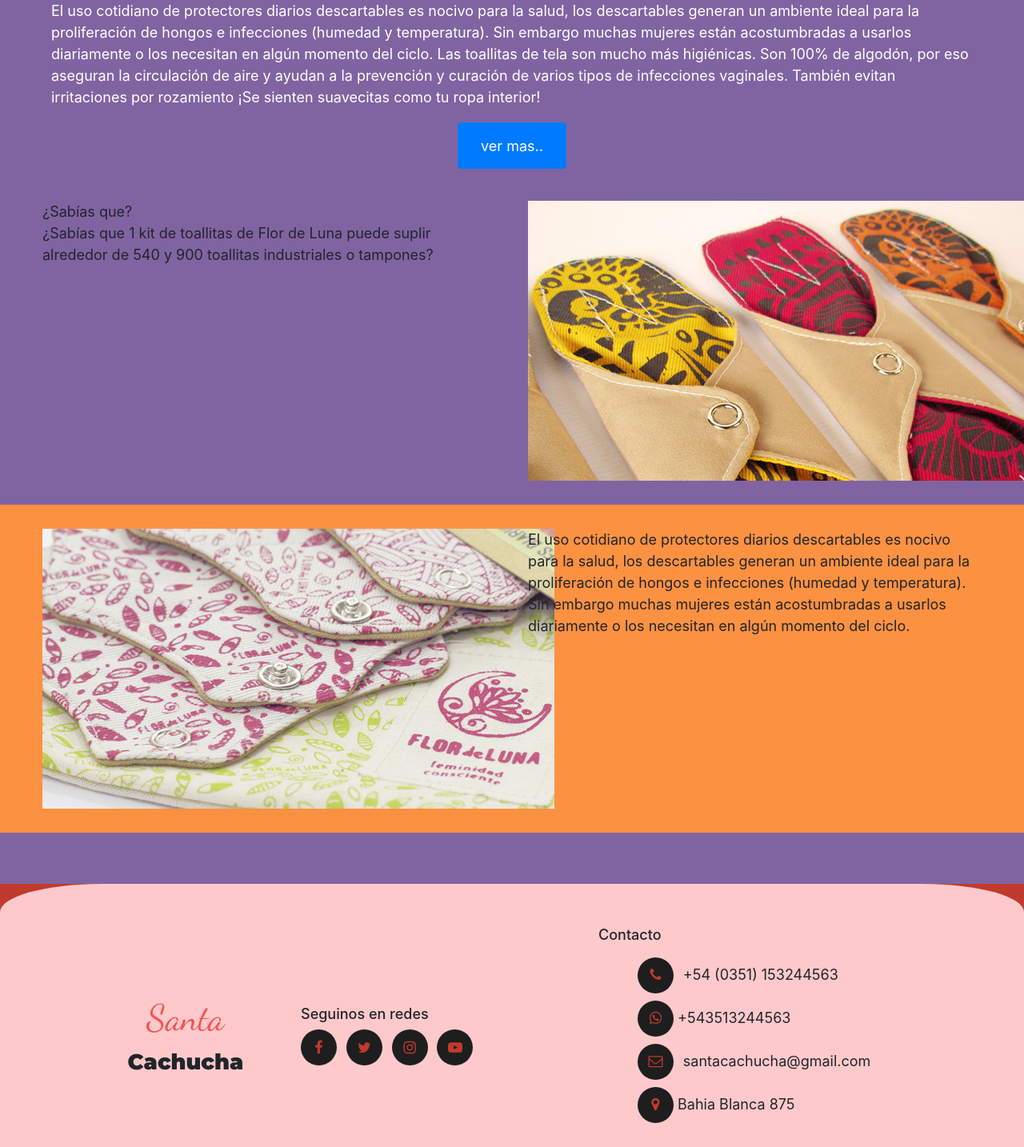
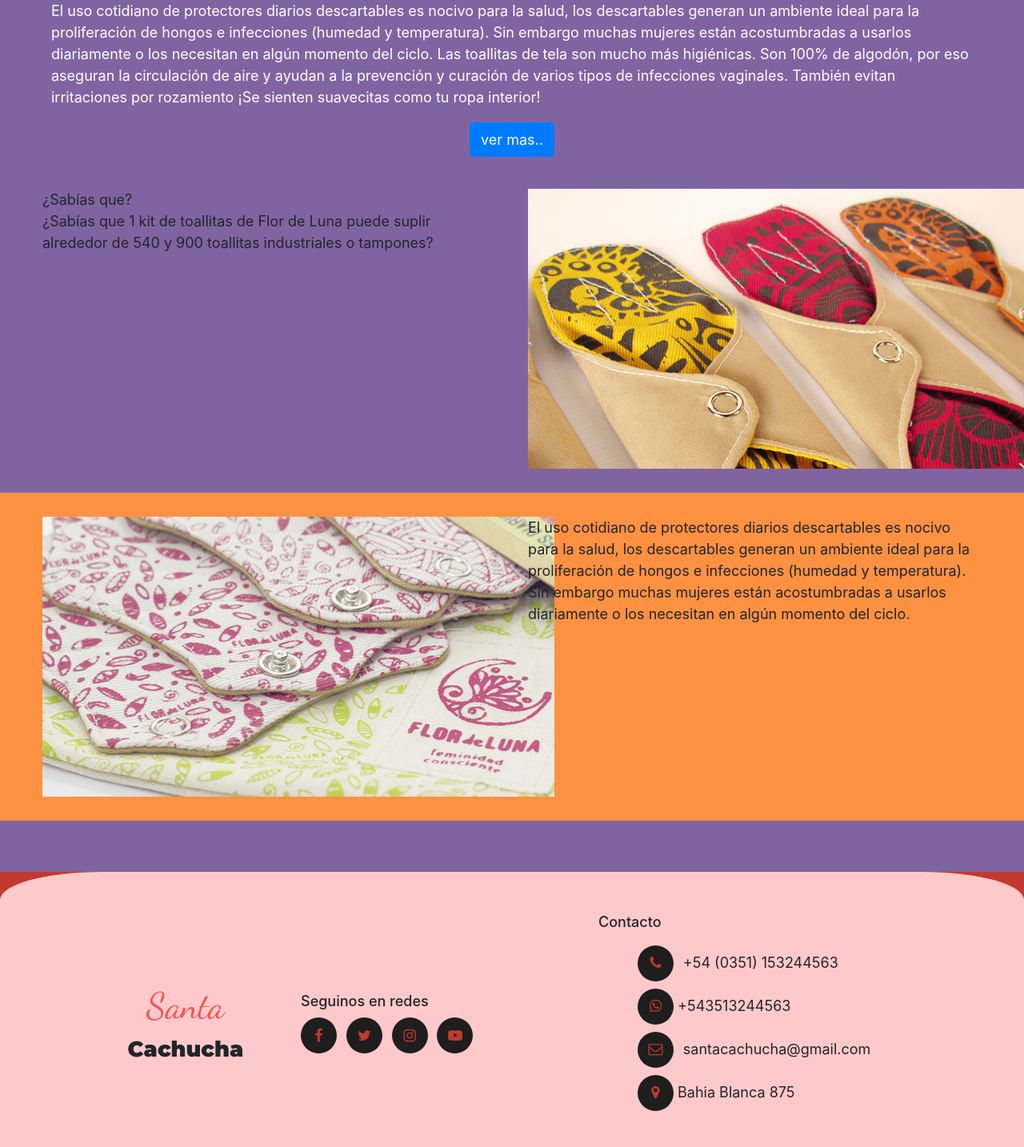
Before and after one commit to fedeclaver/frontend, a website: page pages/productos.html in a window 1280 px wide. Shown: the part 521-1955 px from the top of the page at 80% size. Drawn offline with nearby package versions, Linux system fonts and the light colour scheme.

Commit message:
fix: corregir errores HTML y agregar README (#1)
- index.html: span roto en email, href vacío en Shampoo, scripts duplicados (menu.js x2 y bootstrap.bundle.js)
- pages/productos.html: ruta favicon, botón dentro de anchor (HTML inválido), span roto en footer
- pages/quienes_somos.html: head duplicado, título incorrecto (Comprar→Quienes Somos), ruta favicon, </h4> sin apertura, span roto
- pages/contacto.html: ruta favicon, span roto en footer
- README.md: creado con descripción, tecnologías, estructura y scripts

```diff
--- a/pages/productos.html
+++ b/pages/productos.html
@@ -26,7 +26,7 @@
   <link rel="stylesheet" href="https://cdnjs.cloudflare.com/ajax/libs/font-awesome/4.7.0/css/font-awesome.min.css">
   <link rel="stylesheet" href="../css/estilo.css" />
   <link rel="stylesheet" href="https://maxcdn.bootstrapcdn.com/bootstrap/4.5.2/css/bootstrap.min.css">
-  <link rel="shortcut icon" type="image/x-icon" href="img/santa.ico">
+  <link rel="shortcut icon" type="image/x-icon" href="../img/santa.ico">
 </head>
 
 
@@ -99,14 +99,9 @@
             rozamiento ¡Se sienten suavecitas como tu ropa interior!</span>
 
         </p>
-        <a class="btn btn-primary " data-toggle="collapse" href="#collapseExample" role="button" aria-expanded="false"
-          aria-controls="collapseExample">
-
-          <button type="button" class="btn btn-primary" data-toggle="modal" data-target=".bd-example-modal-xl">
-            ver mas..
-          </button>
-
-        </a>
+        <button type="button" class="btn btn-primary" data-toggle="modal" data-target=".bd-example-modal-xl">
+          ver mas..
+        </button>
       </div>
     </div>
     <div class="row">
@@ -237,7 +232,7 @@
               </li>
               <li>
                 <i class="fa fa-envelope-o"></i>
-                <span></span>santacachucha@gmail.com</span>
+                <span>santacachucha@gmail.com</span>
               </li>
               <li>
                 <a href="https://www.google.com.gt/maps/place/Parqueo+AGEXPORT/@14.5824309,-90.5210567,15z/data=!4m5!3m4!1s0x0:0x3c37246f94a217c5!8m2!3d14.5842843!4d-90.5234009"
```
Also changed, not shown: index.html (+2 -4 lines), pages/contacto.html (+2 -2 lines), pages/quienes_somos.html (+3 -5 lines), README.md (added).
